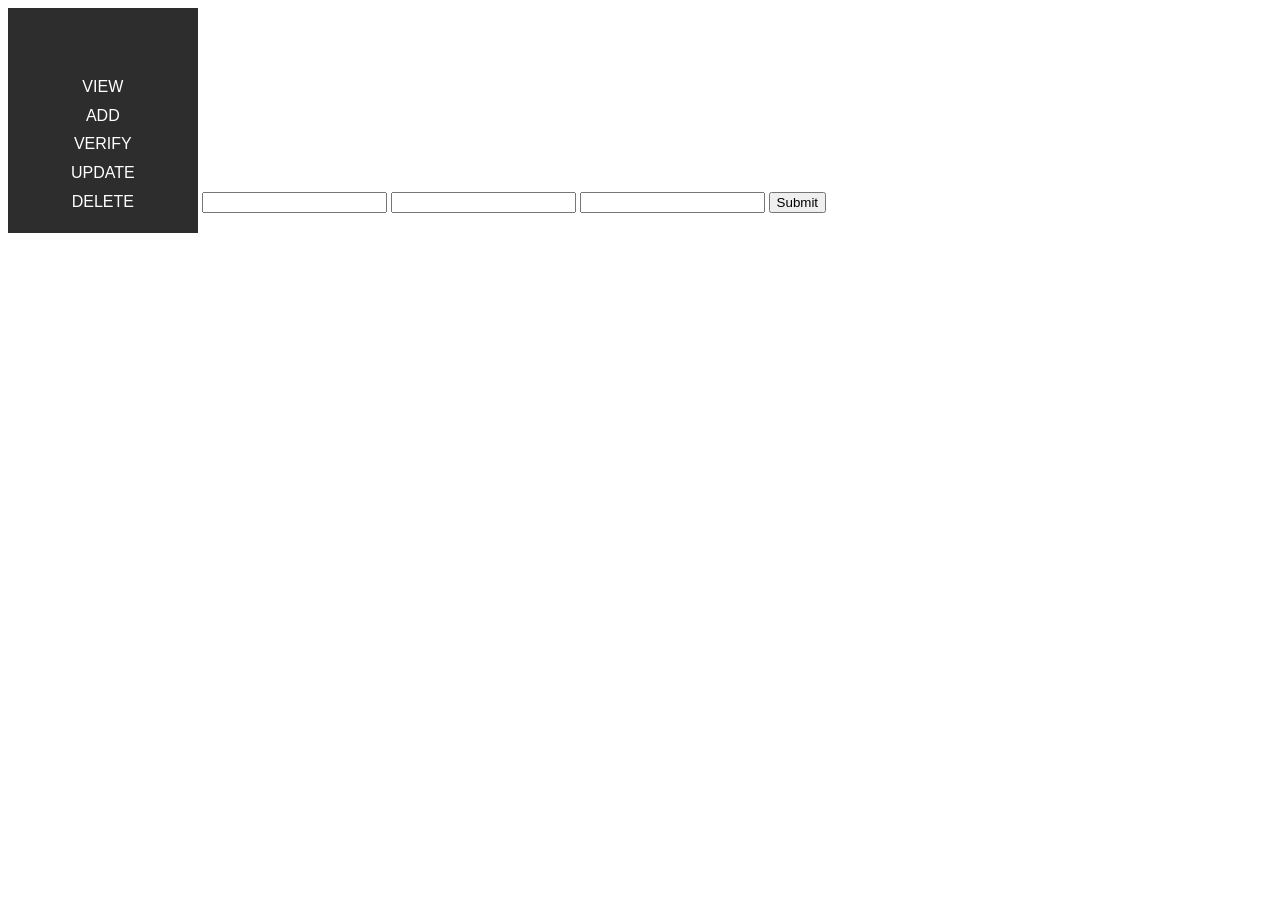
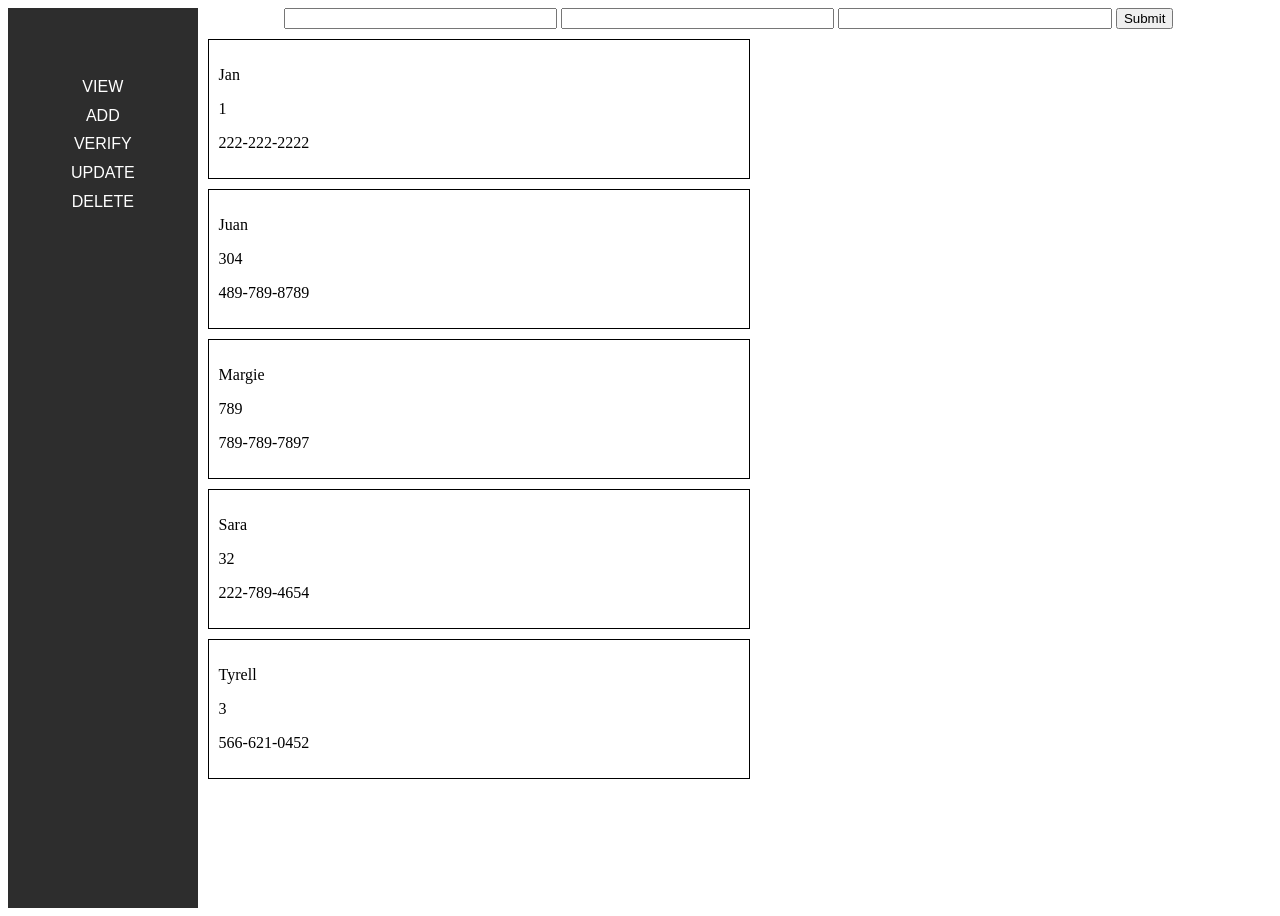
Before and after one commit to mbennett5516/employee-list, a plain HTML site: page 00-homework/unsolved/index.html in a window 1280 px wide. Before the commit the page ends 800 px from the top, so only its background shows below. Drawn offline with Linux system fonts and the light colour scheme.

Commit message:
added js

```diff
--- /dev/null
+++ b/00-homework/unsolved/app.js
@@ -0,0 +1,10 @@
+for(let i=0;i<5;i++){
+    let employee = '<div class="empInfo"><p class="name">';
+    employee += employeeList[i].name;
+    employee +='</p><p>';
+    employee += employeeList[i].officeNum;
+    employee +='</p><p>';
+    employee += employeeList[i].phoneNum;
+    employee += '</p></div>';
+    $(".info").append(employee);
+}
--- a/00-homework/unsolved/index.html
+++ b/00-homework/unsolved/index.html
@@ -24,16 +24,18 @@
     <div class="content">
       <div class="addBar">
         <form action="" method="POST">
-          <input id="name" name="name"/>
-          <input id="empid" name="empid"/>
-          <input id="phone" name="phone"/>
+          <input type="text" id="name" name="name"/>
+          <input type="text" id="empid" name="empid"/>
+          <input type="text" id="phone" name="phone"/>
           <input type="submit" id="submit">
         </form>
       </div>
+      <div class="info"></div>
     </div>
   </main>
   <script src="dom.js"></script>
   <script src="employeeList.js"></script>
+  <script src="app.js"></script>
 </body>
 
 </html>
--- a/00-homework/unsolved/style.css
+++ b/00-homework/unsolved/style.css
@@ -1,12 +1,15 @@
 main{
-    width:100%;
+    width: 100%;
+    height: 900px;
 }
 nav{
-    display: inline-block;
     width:15%;
     background-color: #2d2d2d;
     color: white;
     text-align: center;
+    float: left;
+    height: 100%;
+    /*position: fixed;*/
 }
 
 ul{
@@ -18,9 +21,23 @@ ul{
 
 .content{
     width:84%;
-    display: inline-block
+    float: left;
 }
 
 .addBar{
-    display: inline;
+    text-align: center;
+    margin: 0 auto;
+    width: 100%;
+    /* display: none; */
 }
+
+.addBar input[type="text"]{
+    width: 25%;
+}
+
+.empInfo{
+    margin: 10px;
+    padding: 10px;
+    border: 1px solid black;
+    width: 49%;
+}
```
